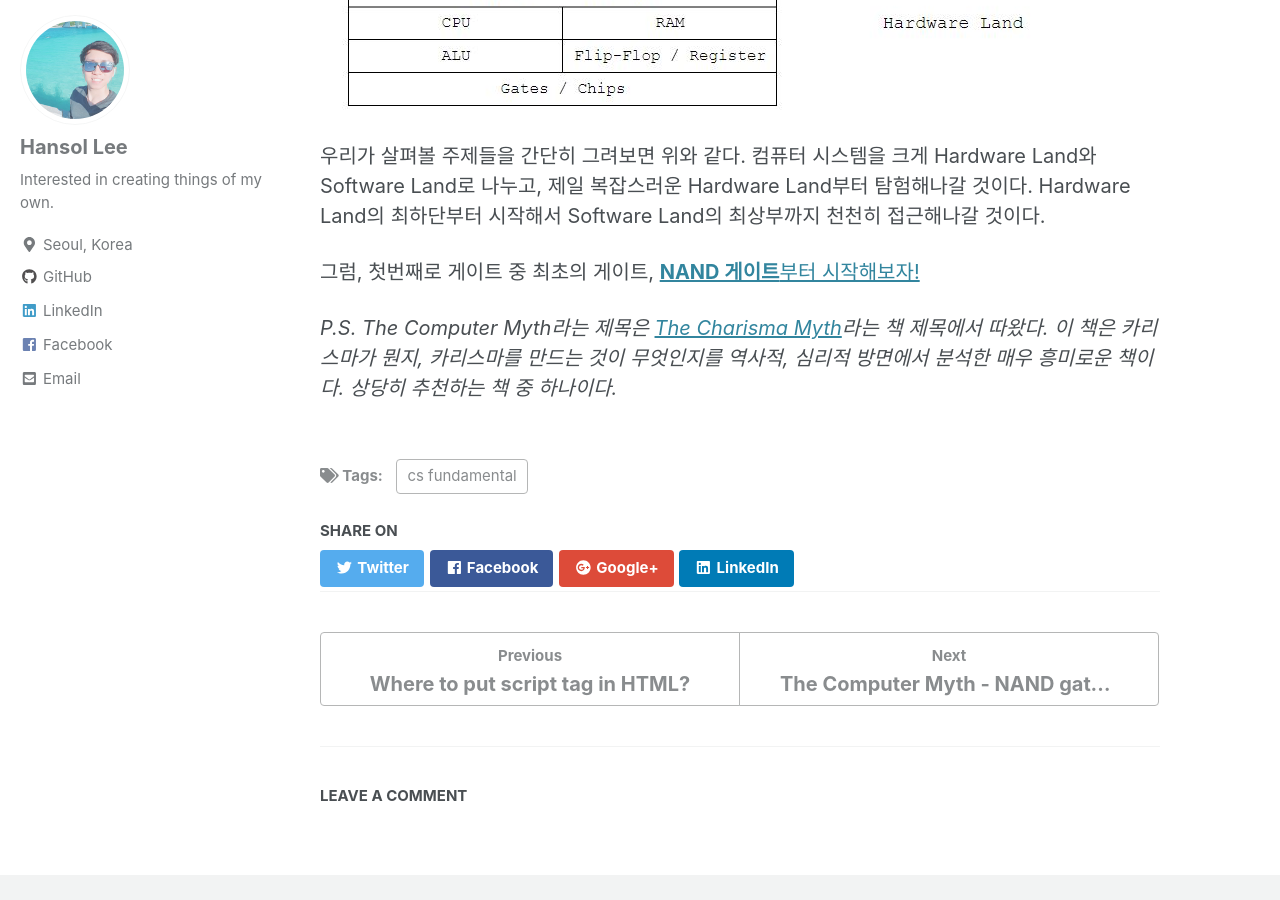
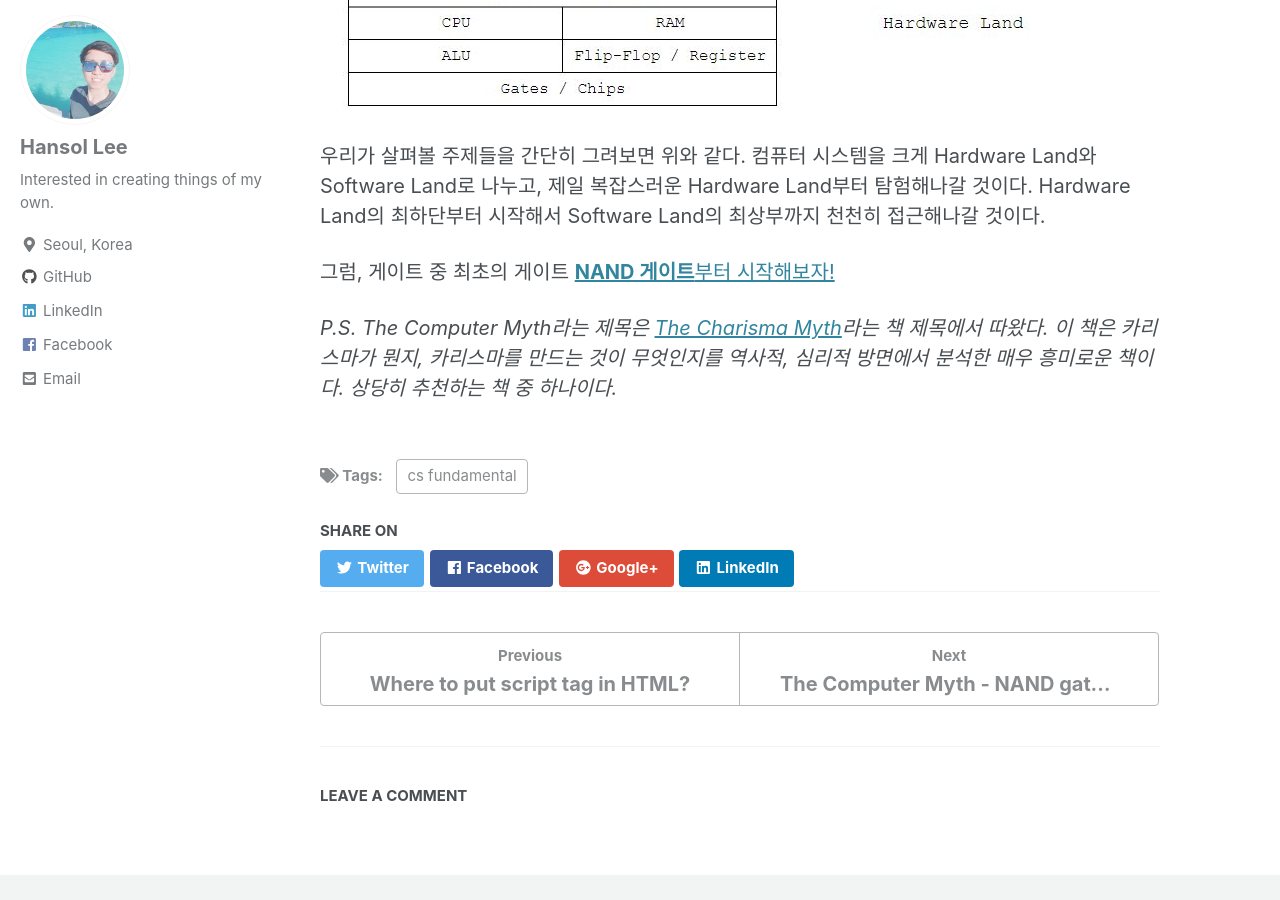
Before and after one commit to giantsol/giantsol.github.io, a Jekyll site: the page built from _posts/2018-12-30-computer-myth-00.md, in a window 1280 px wide and 900 px high, scrolled down 1175 px. Built offline with Jekyll 4.4.1, drawn with Linux system fonts in a browser that asks for light colours; cached includes are drawn as plain includes; nearby versions of some CDN libraries; comment, search, counter and statistics services are not loaded.

Commit message:
update computer myth 00

```diff
--- a/_posts/2018-12-30-computer-myth-00.md
+++ b/_posts/2018-12-30-computer-myth-00.md
@@ -18,6 +18,6 @@ The Computer Myth라는 이 블로그의 시리즈는 위 책을 토대로 **컴
 
 우리가 살펴볼 주제들을 간단히 그려보면 위와 같다. 컴퓨터 시스템을 크게 Hardware Land와 Software Land로 나누고, 제일 복잡스러운 Hardware Land부터 탐험해나갈 것이다. Hardware Land의 최하단부터 시작해서 Software Land의 최상부까지 천천히 접근해나갈 것이다.
 
-그럼, 첫번째로 게이트 중 최초의 게이트, [**NAND 게이트**부터 시작해보자!](/computer-myth-01/)
+그럼, 게이트 중 최초의 게이트 [**NAND 게이트**부터 시작해보자!](/computer-myth-01/)
 
 *P.S. The Computer Myth라는 제목은 [The Charisma Myth](https://www.amazon.com/Charisma-Myth-Science-Personal-Magnetism/dp/1591845947/ref=sr_1_1?s=books&ie=UTF8&qid=1545785581&sr=1-1&keywords=the+charisma+myth)라는 책 제목에서 따왔다. 이 책은 카리스마가 뭔지, 카리스마를 만드는 것이 무엇인지를 역사적, 심리적 방면에서 분석한 매우 흥미로운 책이다. 상당히 추천하는 책 중 하나이다.*
```
